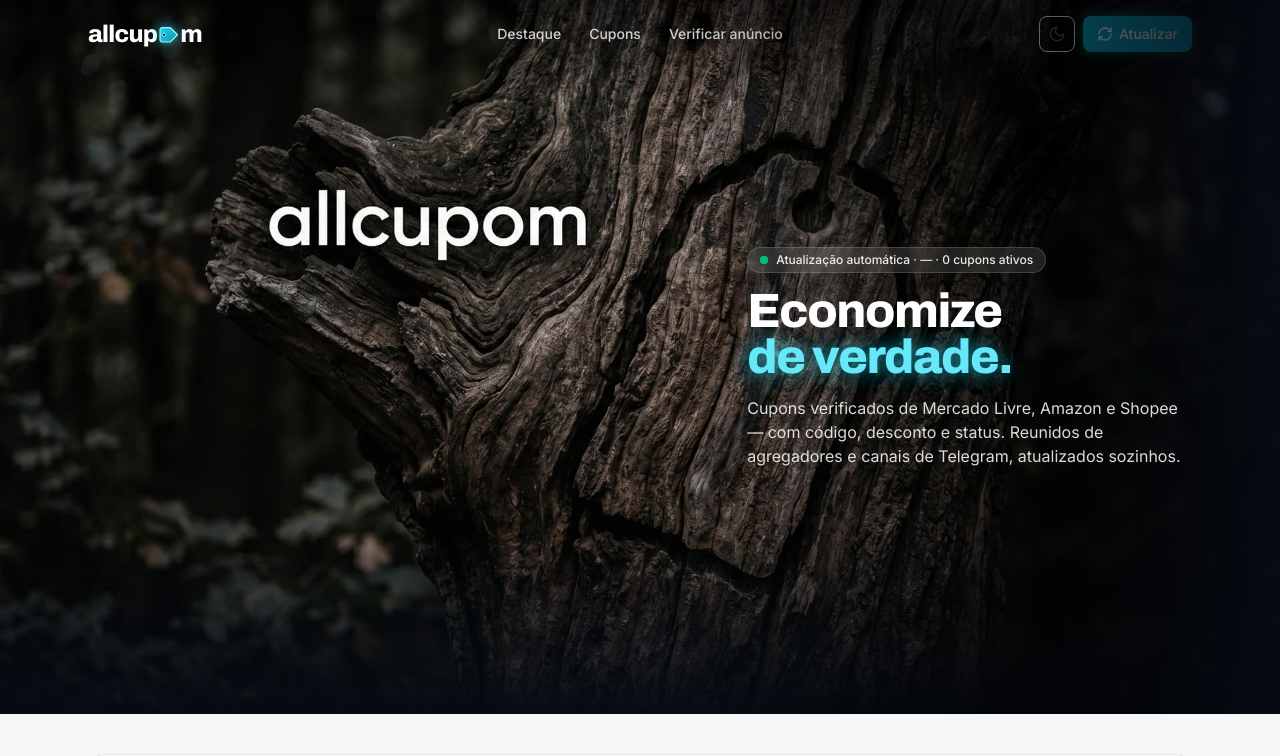
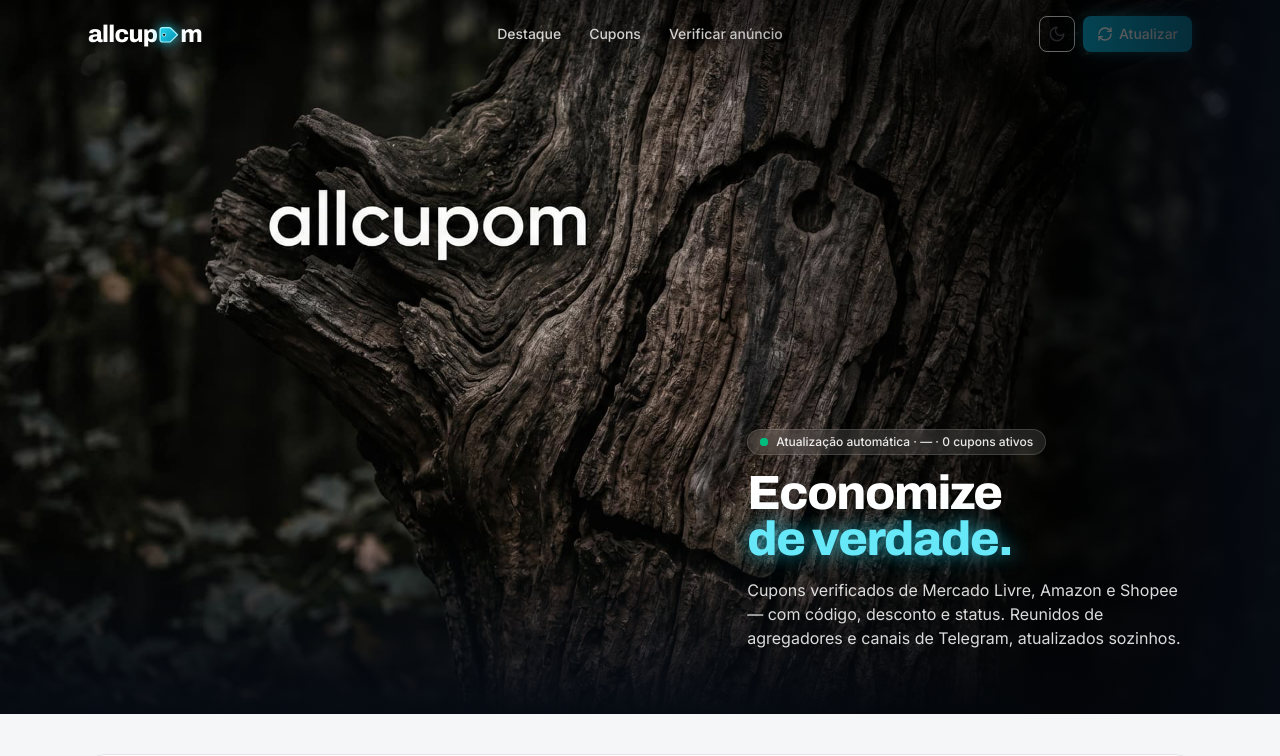
Before and after one commit to kblankk/Offers, a Next.js app: page / in a window 1280 px wide. Shown: the top 756 px of the page. Built offline with nearby package versions, Linux system fonts and the light colour scheme.

Commit message:
ajuste: texto do hero no canto inferior direito (era centralizado)

```diff
--- a/src/app/page.tsx
+++ b/src/app/page.tsx
@@ -155,9 +155,9 @@ export default function Home() {
           </div>
 
           {/* Texto do hero no lado direito (desktop), sobre a imagem */}
-          <div className="absolute inset-y-0 right-0 z-10 hidden w-[50%] items-center md:flex lg:w-[46%]">
-            <div className="pointer-events-none absolute inset-0 bg-gradient-to-l from-[#060b13]/90 via-black/50 to-transparent" />
-            <div className="relative px-8 lg:px-14">
+          <div className="absolute inset-y-0 right-0 z-10 hidden w-[50%] items-end md:flex lg:w-[46%]">
+            <div className="pointer-events-none absolute inset-0 bg-gradient-to-l from-[#060b13]/90 via-black/45 to-transparent" />
+            <div className="relative px-8 pb-12 lg:px-14 lg:pb-16">
               <div className="inline-flex items-center gap-2 rounded-full border border-white/15 bg-white/10 px-3 py-1 text-xs font-medium text-white/90 backdrop-blur">
                 <span className="relative flex h-2 w-2">
                   <span className="absolute inline-flex h-full w-full animate-ping rounded-full bg-emerald-400 opacity-75" />
```
